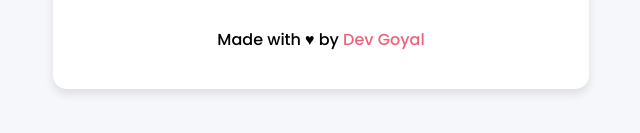
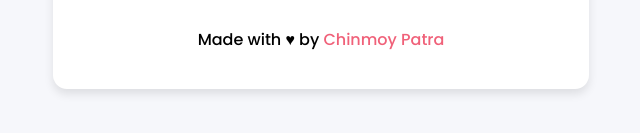
Before and after one commit to patrachinmoy9932-glitch/rockpaperscissors, a plain HTML site: page index.html in a window 1280 px wide. Shown: the part 555-688 px from the top of the page, 319-959 px from the left. Drawn offline with Linux system fonts and the light colour scheme.

Commit message:
Update index.html

```diff
--- a/index.html
+++ b/index.html
@@ -39,7 +39,7 @@
       <br>
       <div class="love">
         Made with &hearts; by
-        <a href="https://github.com/DevGoyalG">Dev Goyal</a>
+        <a href="https://github.com/DevGoyalG">Chinmoy Patra</a>
       </div>
     </section>
 
```
